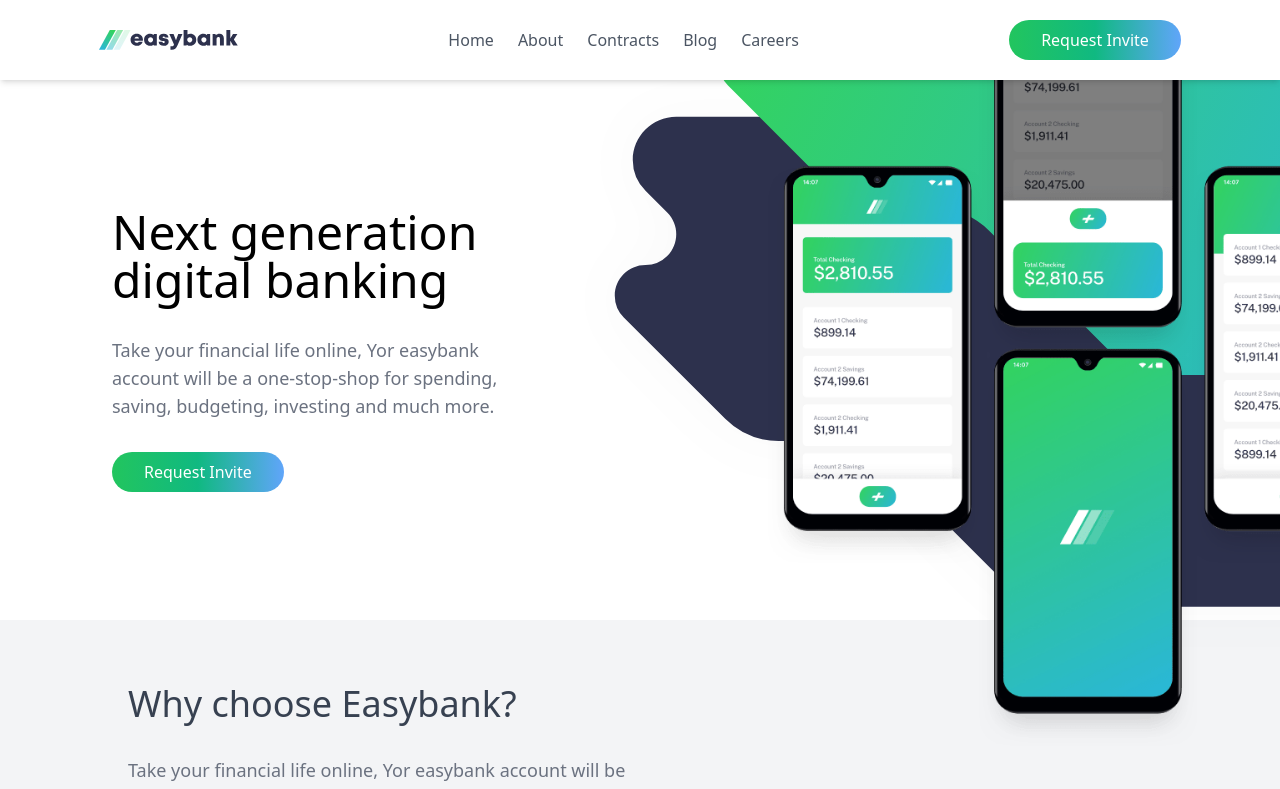
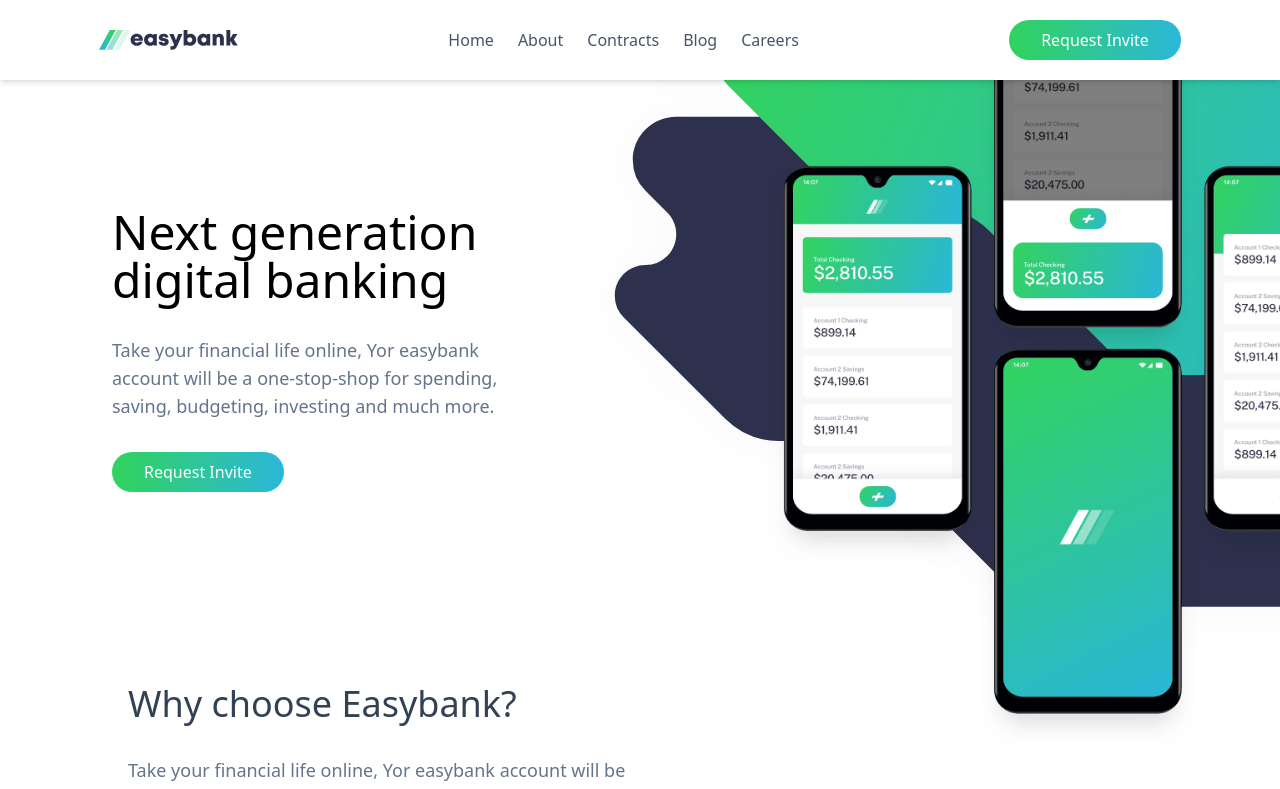
Before and after one commit to Hamza405/Easybank-landing-page, a React (Create React App) app: page / in a window 1280 px wide. Shown: the top 789 px of the page. Built offline with nearby package versions, Linux system fonts and the light colour scheme.

Commit message:
tailwind config color

```diff
--- a/src/components/Articles/Article.jsx
+++ b/src/components/Articles/Article.jsx
@@ -8,7 +8,7 @@ const Article = ({ image, title, des, by }) => {
         <p className="text-gray-500 font-light text-small">
           By Hamza Al Sheikh
         </p>
-        <p className="text-xl text-gray-700 py-4 cursor-pointer hover:text-green-500">
+        <p className="text-xl text-gray-700 py-4 cursor-pointer hover:text-lime-green">
           {title}
         </p>
         <p className="text-center md:text-start text-base text-gray-500">
--- a/src/components/Button.jsx
+++ b/src/components/Button.jsx
@@ -4,7 +4,7 @@ const Button = (props) => {
   return (
     <div
       {...props}
-      className="w-fit bg-gradient-to-r from-green-500 via-emerald-500 to-blue-400 py-2 px-8 text-white rounded-full cursor-pointer"
+      className="w-fit bg-gradient-to-r from-lime-green to-bright-cyan py-2 px-8 text-white rounded-full cursor-pointer"
     >
       {props.children}
     </div>
--- a/src/components/Footer/FooterNav.jsx
+++ b/src/components/Footer/FooterNav.jsx
@@ -13,11 +13,7 @@ const FooterNav = () => {
   return (
     <div className="py-4 flex flex-col justify-between items-center md:grid md:grid-cols-2 gap-y-4 md:gap-x-10">
       {NavList.map((item) => (
-        <NavTextButton
-          key={item}
-          variant="dark"
-          className="my-2 capitalize text-center cursor-pointer text-white hover:text-green-500"
-        >
+        <NavTextButton key={item} variant="dark">
           {item}
         </NavTextButton>
       ))}
--- a/src/components/Header/Header.jsx
+++ b/src/components/Header/Header.jsx
@@ -7,7 +7,7 @@ import MobileNav from "./MobileNav";
 
 const Header = () => {
   return (
-    <header className="relative bg-white flex justify-between md:justify-around items-center px-3 md:px-0 py-6 md:py-4 shadow-md z-20 h-16 md:h-20">
+    <header className="relative bg-white flex justify-between md:justify-around items-center px-3 md:px-0 py-6 md:py-4 shadow-md z-30 h-16 md:h-20">
       <div className="ml-4 md:ml-0">
         <img src={Logo} alt="EasyBank" />
       </div>
--- a/src/components/NavTextButton.jsx
+++ b/src/components/NavTextButton.jsx
@@ -4,7 +4,7 @@ const NavTextButton = ({ children, variant, ...rest }) => {
   return (
     <p
       {...rest}
-      className={`mx-3 capitalize text-center hover:text-green-500 cursor-pointer  ${
+      className={`mx-3 capitalize text-center hover:text-lime-green cursor-pointer  ${
         variant === "dark" ? "text-white" : "text-gray-600"
       }`}
     >
--- a/tailwind.config.js
+++ b/tailwind.config.js
@@ -2,6 +2,17 @@
 module.exports = {
   content: ["./src/**/*.{js,jsx,ts,tsx}"],
   theme: {
+    colors: {
+      white: "#fff",
+      "dark-blue": "#2d314d",
+      "lime-green": "#31d35c",
+      "bright-cyan": "#2bb7da",
+      gray: "#8492a6",
+      "gray-400": "#94A3B8",
+      "gray-500": "#64748b",
+      "gray-600": "#475569",
+      "gray-700": "#334155",
+    },
     extend: {},
   },
   plugins: [],
```
